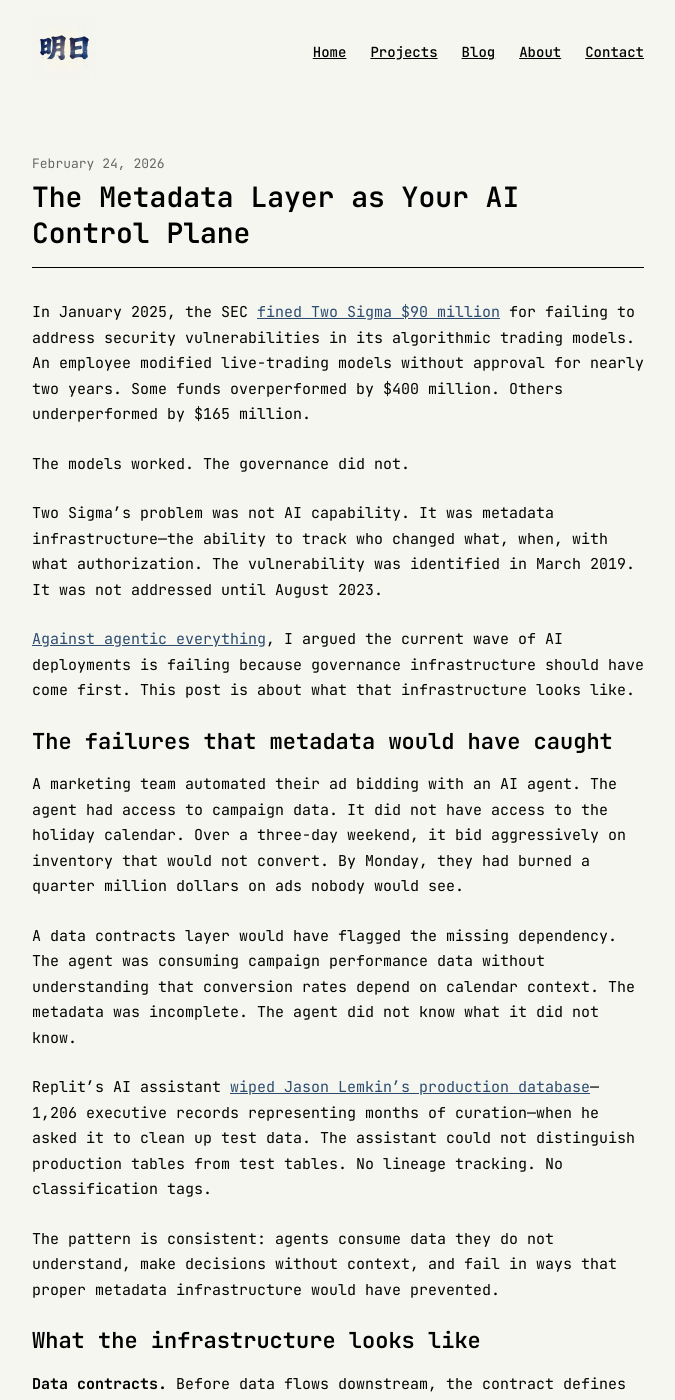
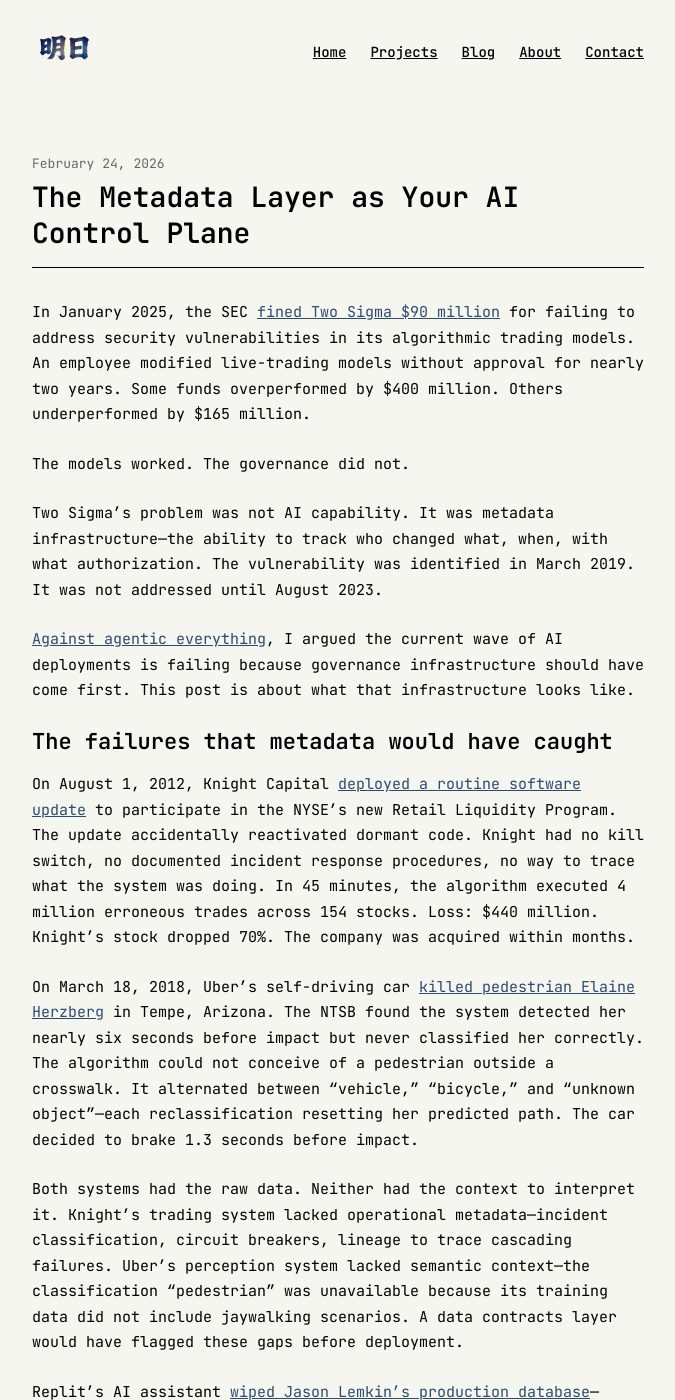
Before and after one commit to ashita-ai/ashita-ai.github.io, a Jekyll site: the page built from _posts/2026-02-24-the-metadata-control-plane.md, in a window 1280 px wide and 1400 px high. Shown: the whole window, without its empty margins (302-977 px from the left). Built offline with Jekyll 4.4.1, drawn with Linux system fonts in a browser that asks for light colours.

Commit message:
Replace fabricated ad bidding example with documented Knight Capital and Uber incidents

```diff
--- a/_posts/2026-02-24-the-metadata-control-plane.md
+++ b/_posts/2026-02-24-the-metadata-control-plane.md
@@ -14,9 +14,11 @@
 
 ## The failures that metadata would have caught
 
-A marketing team automated their ad bidding with an AI agent. The agent had access to campaign data. It did not have access to the holiday calendar. Over a three-day weekend, it bid aggressively on inventory that would not convert. By Monday, they had burned a quarter million dollars on ads nobody would see.
+On August 1, 2012, Knight Capital [deployed a routine software update](https://www.sec.gov/newsroom/press-releases/2013-222) to participate in the NYSE's new Retail Liquidity Program. The update accidentally reactivated dormant code. Knight had no kill switch, no documented incident response procedures, no way to trace what the system was doing. In 45 minutes, the algorithm executed 4 million erroneous trades across 154 stocks. Loss: $440 million. Knight's stock dropped 70%. The company was acquired within months.
 
-A data contracts layer would have flagged the missing dependency. The agent was consuming campaign performance data without understanding that conversion rates depend on calendar context. The metadata was incomplete. The agent did not know what it did not know.
+On March 18, 2018, Uber's self-driving car [killed pedestrian Elaine Herzberg](https://www.ntsb.gov/investigations/accidentreports/reports/har1903.pdf) in Tempe, Arizona. The NTSB found the system detected her nearly six seconds before impact but never classified her correctly. The algorithm could not conceive of a pedestrian outside a crosswalk. It alternated between "vehicle," "bicycle," and "unknown object"—each reclassification resetting her predicted path. The car decided to brake 1.3 seconds before impact.
+
+Both systems had the raw data. Neither had the context to interpret it. Knight's trading system lacked operational metadata—incident classification, circuit breakers, lineage to trace cascading failures. Uber's perception system lacked semantic context—the classification "pedestrian" was unavailable because its training data did not include jaywalking scenarios. A data contracts layer would have flagged these gaps before deployment.
 
 Replit's AI assistant [wiped Jason Lemkin's production database](https://fortune.com/2025/07/23/ai-coding-tool-replit-wiped-database-called-it-a-catastrophic-failure/)—1,206 executive records representing months of curation—when he asked it to clean up test data. The assistant could not distinguish production tables from test tables. No lineage tracking. No classification tags.
 
```
